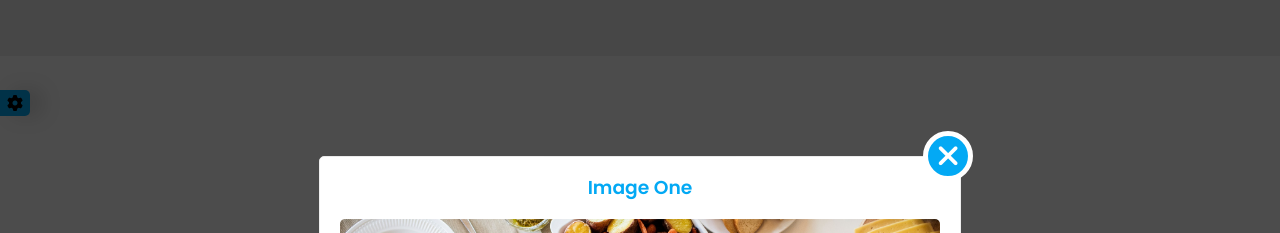
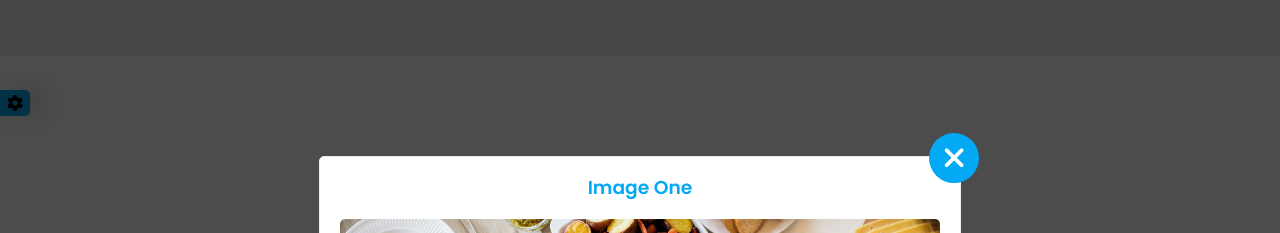
Before and after one commit to Youssef-Mhmoud/Healthy-Food, a plain HTML site: page index.html in a window 1280 px wide. Both pictures are taken after a click on the picture 317 px from the left and 1787 px from the top of the page. Shown: the part 1387-1620 px from the top of the page. Drawn offline with Linux system fonts and the light colour scheme.

Commit message:
remove border in close button

```diff
--- a/css/style.css
+++ b/css/style.css
@@ -685,19 +685,21 @@ header .header-list li a:hover {
 .popup-box i {
   font-size: 30px;
   position: absolute;
-  right: -13px;
-  top: -26px;
+  right: -3%;
+  top: -5%;
   background-color: var(--main-color);
-  border: 5px solid white;
+  /* border: 5px solid white; */
+  color: white;
   border-radius: 50%;
   width: 50px;
   height: 50px;
+
   display: flex;
   cursor: pointer;
   align-items: center;
   justify-content: center;
+
   transition: 0.5s;
-  color: white;
 }
 .popup-box i:hover {
   transform: rotate(180deg);
```
